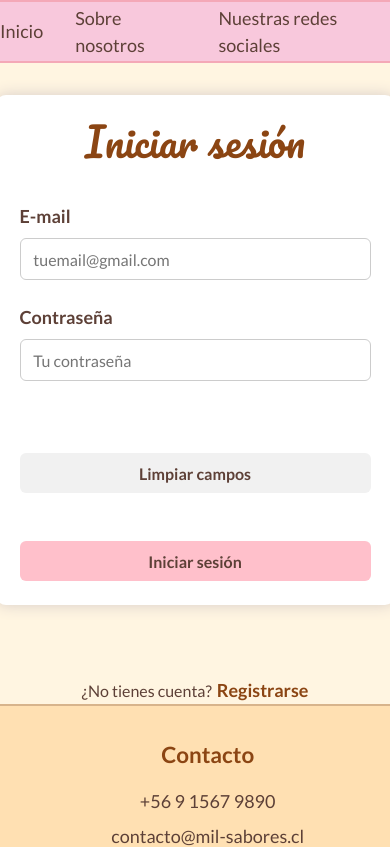
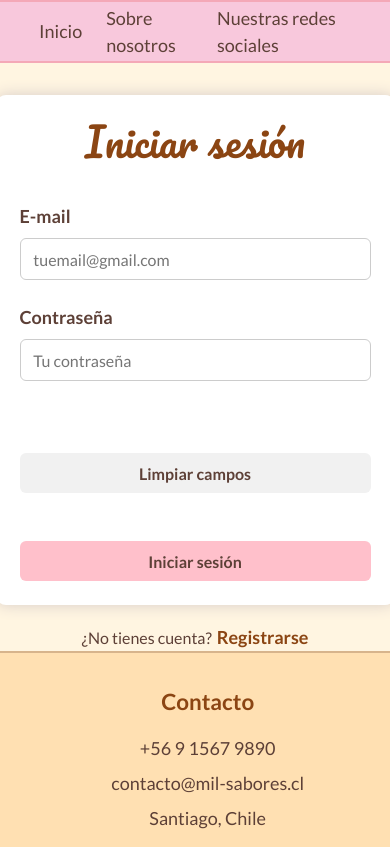
Before and after one commit to browatalafac/Fullstack-react, a React (Vite) app: page /loginTrue in a window 390 px wide. Shown: the top 847 px of the page. Built offline with nearby package versions, Linux system fonts and the light colour scheme.

Commit message:
Se quitaron algunos comentarios y se mejoro la responsavidad de algunnas paginas

```diff
--- a/src/components/organisms/Catalogo/Container.jsx
+++ b/src/components/organisms/Catalogo/Container.jsx
@@ -1,6 +1,5 @@
 import React, { useState, useEffect } from "react";
 import ProductoService from "../../../services/ProductoService";
-// 1. --- ¡IMPORTAR EL SERVICIO DEL CARRITO! ---
 import CarritoService from "../../../services/CarritoService";
 
 // Catálogo local por defecto que ahora, ya no se usa, ya que se usa el backend.
@@ -10,8 +9,6 @@ const defaultCatalog = [
 
 export default function Container() {
   const [productos, setProductos] = useState([]);
-  // Ya no necesitamos un estado 'cart' local, el servidor es la fuente de verdad, osea el backend.
-  // const [cart, setCart] = useState([]);
   const [mensaje, setMensaje] = useState("");
 
   // Cargar productos
@@ -28,10 +25,10 @@ export default function Container() {
   }, []);
 
 
-  const addToCart = async (producto) => { // La convertimos en una función 'async'
+  const addToCart = async (producto) => { // La convertimos en una función async
     const usuario = JSON.parse(localStorage.getItem("usuario"));
 
-    // Verificación de login (sigue igual)
+    // Verificación de login
     if (!usuario) {
       setMensaje("⚠️ Debes iniciar sesión para agregar productos");
       setTimeout(() => setMensaje(""), 2500);
--- a/src/components/organisms/Inicio/Inicio.css
+++ b/src/components/organisms/Inicio/Inicio.css
@@ -81,6 +81,7 @@
     color: #5D4037;
     margin-bottom: 1.5rem;
     font-family: "Lato", cursive;
+    margin-left: 32px;
 }
 
 .inicio-root #popular1 {
--- a/src/components/organisms/Login/Formulario.jsx
+++ b/src/components/organisms/Login/Formulario.jsx
@@ -37,6 +37,16 @@ export default function Formulario() {
 
     if (direccion.trim() === "") {
       setErrores("Ingrese su dirección.");
+      return;
+    }
+
+    if (clave1.length < 7) {
+      setErrores("La contraseña debe tener al menos 8 caracteres.");
+      return;
+    }
+
+    if(!email.includes(".com")) {
+      setErrores("El correo debe contener '.com'.");
       return;
     }
 
--- a/src/components/organisms/Login/Login.css
+++ b/src/components/organisms/Login/Login.css
@@ -41,7 +41,7 @@
     display: flex;
     justify-content: center;
     align-items: center;
-    gap: 2rem;
+    gap: 1rem;
     width: 100%;
 }
 
@@ -69,7 +69,7 @@
     margin-bottom: 3rem;
 }
 
-/* Buttons row */
+
 .login-root .actions {
   width: 100%;
   display: flex;
@@ -80,7 +80,7 @@
   flex-wrap: wrap;
 }
 
-/* Buttons look and alignment */
+
 .login-root .btn {
   padding: 0.6rem 1.2rem;
   border: none;
--- a/src/components/organisms/LoginTrue/FormularioLogin.jsx
+++ b/src/components/organisms/LoginTrue/FormularioLogin.jsx
@@ -10,16 +10,16 @@ export default function FormularioLogin() {
   const handleSubmit = (e) => {
     e.preventDefault();
 
-    // Validaciones básicas
-    if (!email.includes("@")) {
-      setErrores("El correo debe contener un signo arroba (@).");
-      return;
-    }
-
+    // Validacione basicas para el login
     if (clave.trim() === "") {
       setErrores("Ingrese su contraseña.");
       return;
     }
+
+     if (email.trim() === "") {
+      setErrores("Ingrese su correo.");
+      return;
+  }
 
     setErrores("");
 
@@ -29,7 +29,6 @@ export default function FormularioLogin() {
       contrasena: clave
     };
 
-    // Llamar al backend
      UsuarioService.login(usuarioLogin)
       .then((response) => {
         const token = response.data.token;
--- a/src/components/organisms/LoginTrue/LoginTrue.css
+++ b/src/components/organisms/LoginTrue/LoginTrue.css
@@ -1,3 +1,8 @@
+body, html {
+    overflow-x: hidden; /* Oculta cualquier desbordamiento horizontal */
+    width: 100%;       /* Asegura que el contenedor principal use el 100% disponible */
+}
+
 .loginTrue-root * {
     margin: 0;
     font-family: "Lato", sans-serif;
@@ -57,7 +62,7 @@
     margin-bottom: 3rem;
 }
 
-/* Buttons row */
+
 .loginTrue-root .actions {
   width: 100%;
   display: flex;
@@ -68,7 +73,7 @@
   flex-wrap: wrap;
 }
 
-/* Buttons look and alignment */
+
 .loginTrue-root .btn {
   padding: 0.6rem 1.2rem;
   border: none;
@@ -224,7 +229,17 @@
     text-decoration: underline;
     }
 
-@media (max-width: 768px) {
+@media (max-width: 443px) {
+
+
+    .loginTrue-root #first nav {
+        display: flex;
+        justify-content: center;
+        align-items: center;
+        gap: 1.5rem;
+        width: 80%;
+    }
+
     .loginTrue-root form {
         width: 90vw;
         padding: 1.5rem;
@@ -237,4 +252,13 @@
     .loginTrue-root button.btn {
         width: 100%;
     }
+
+    .loginTrue-root .you-dont-have {
+    margin-top: -1.8rem;
+    text-align: center;
+    font-size: 1rem;
+    color: #5D4037;
+    font-weight: 500;
+
+    }
 }
```
